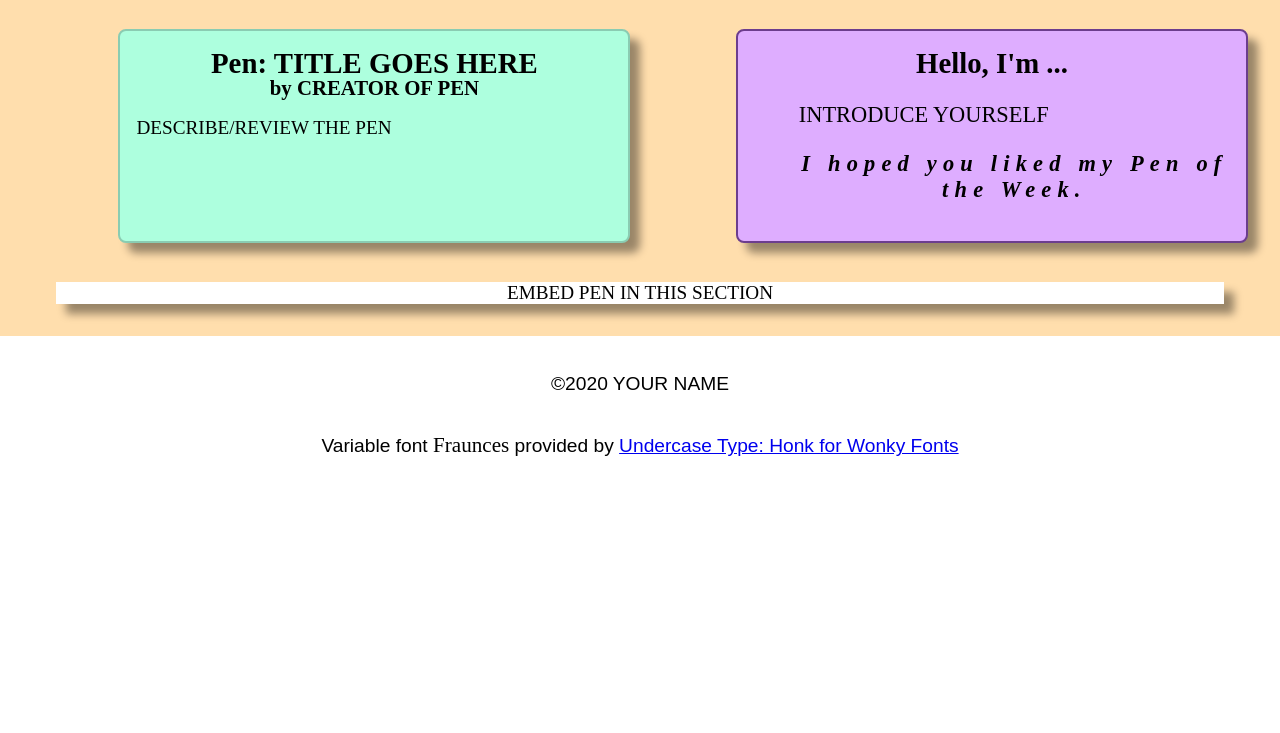
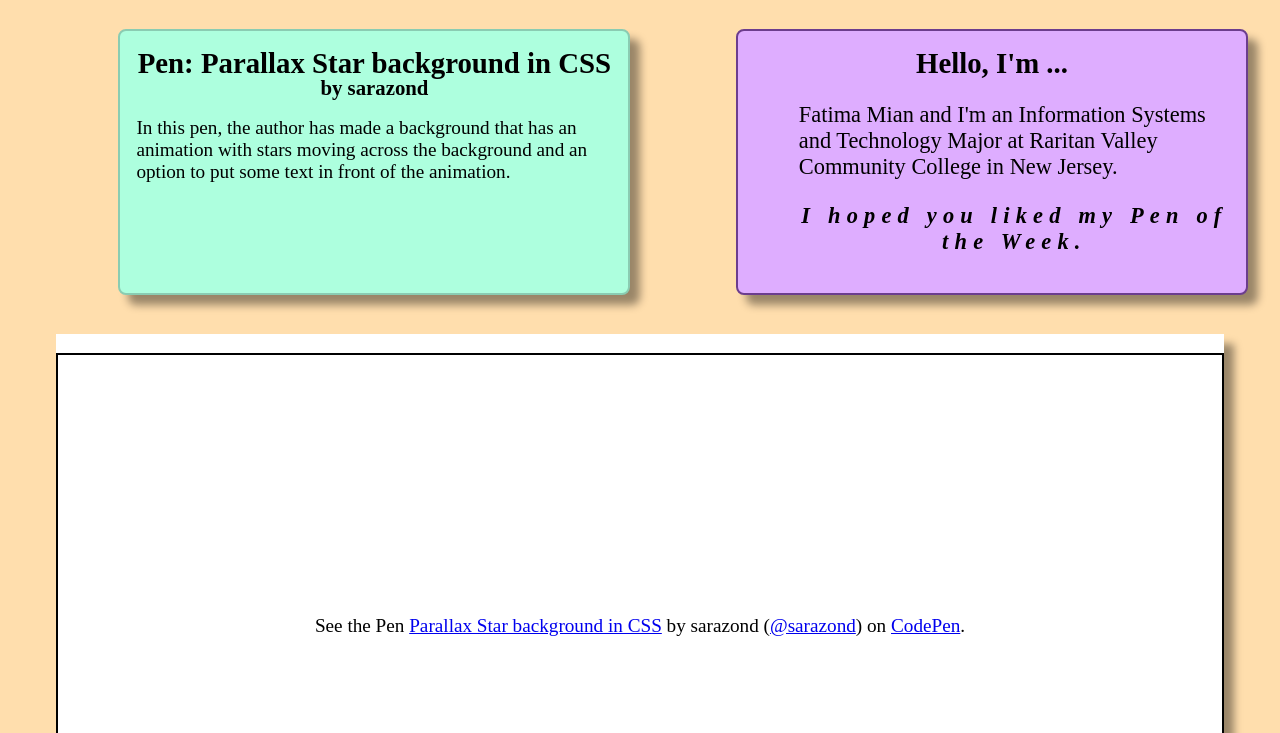
Before and after one commit to RVCC-IDMX/embed-codepen-FatimaM04, a plain HTML site: page index.html in a window 1280 px wide. Shown: the part 67-800 px from the top of the page. Drawn offline with Linux system fonts and the light colour scheme; a script that the page names is missing; a web font is replaced by a local one.

Commit message:
Added code pen

```diff
--- a/index.html
+++ b/index.html
@@ -16,19 +16,26 @@
 
       <main>
         <article>
-          <h2>Pen: TITLE GOES HERE</h2>
-          <h3>by CREATOR OF PEN</h3>
-          <p>DESCRIBE/REVIEW THE PEN</p>
+          <h2>Pen: Parallax Star background in CSS</h2>
+          <h3>by sarazond</h3>
+          <p>In this pen, the author has made a background that has an animation with stars moving across the background and an option to put some text in front of the animation.</p>
         </article>
-        <section>EMBED PEN IN THIS SECTION</section>
+
+        <section><p class="codepen" data-height="546.109130859375" data-default-tab="html,result" data-slug-hash="LYGbwj" data-user="sarazond" style="height: 546.109130859375px; box-sizing: border-box; display: flex; align-items: center; justify-content: center; border: 2px solid; margin: 1em 0; padding: 1em;">
+          <span>See the Pen <a href="https://codepen.io/sarazond/pen/LYGbwj">
+          Parallax Star background in CSS</a> by sarazond (<a href="https://codepen.io/sarazond">@sarazond</a>)
+          on <a href="https://codepen.io">CodePen</a>.</span>
+        </p>
+        <script async src="https://cpwebassets.codepen.io/assets/embed/ei.js"></script></section>
+
         <aside>
           <h2>Hello, I'm ...</h2>
-          <p>INTRODUCE YOURSELF</p>
+          <p>Fatima Mian and I'm an Information Systems and Technology Major at Raritan Valley Community College in New Jersey.</p>
           <p class="bye">I hoped you liked my Pen of the Week.</p>
         </aside>
       </main>
       <footer class="sans-serif">
-        <p>&copy;2020 YOUR NAME</p>
+        <p>&copy;2023 Fatima Mian</p>
         <p>
           Variable font <span class="serif">Fraunces</span> provided by
           <a href="https://github.com/undercasetype/Fraunces"
```
Also changed, not shown: 1 other file.
